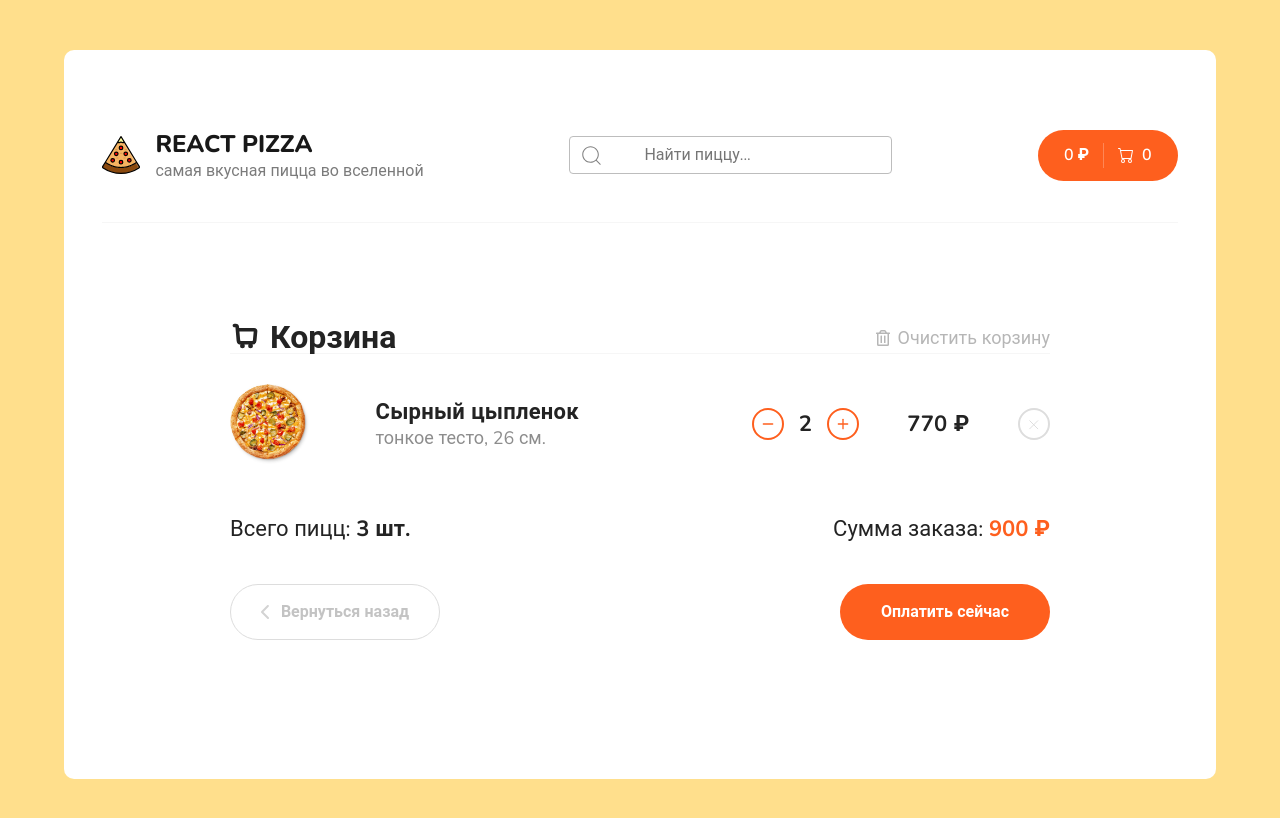
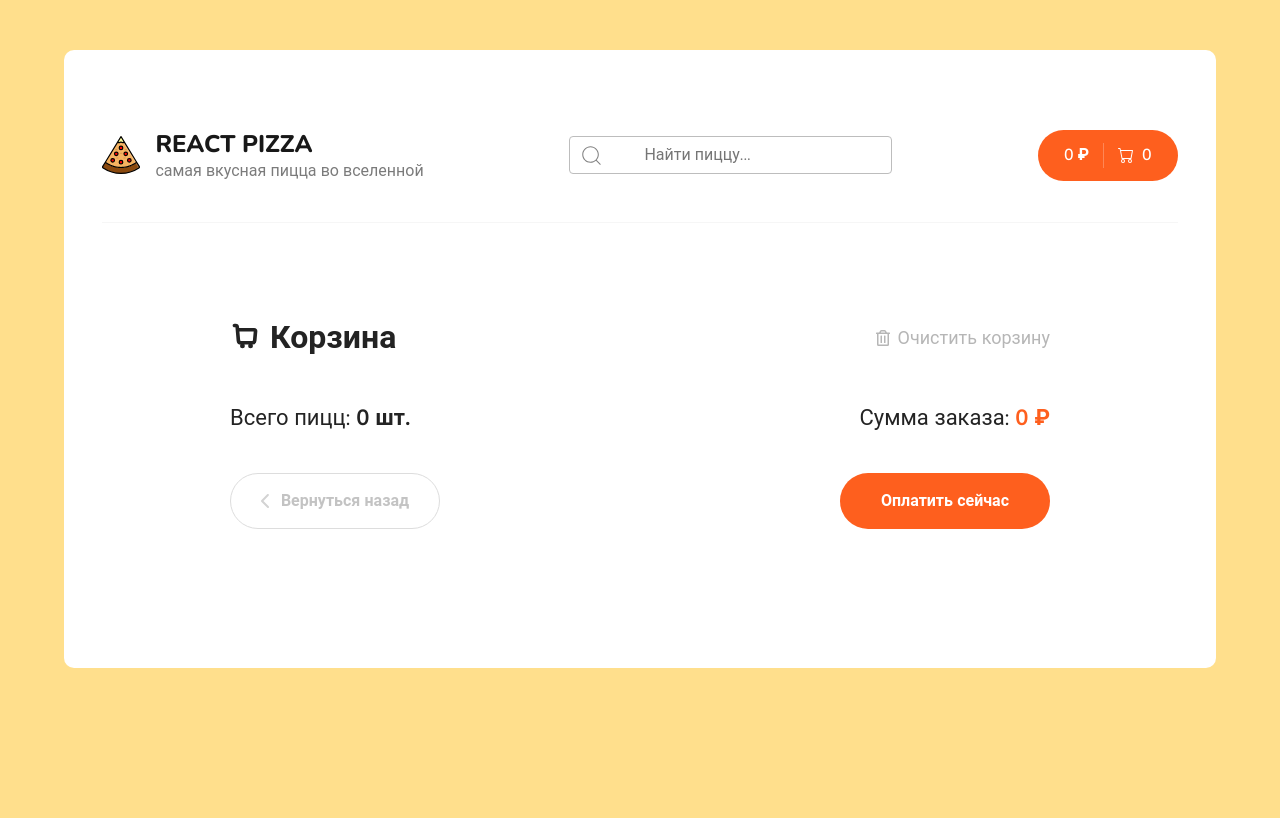
Before and after one commit to crazytar/pizza_test, a React (Create React App) app: page /cart in a window 1280 px wide. Shown: the top 818 px of the page. Built offline with nearby package versions, Linux system fonts and the light colour scheme.

Commit message:
cart logic well done

```diff
--- a/src/App.js
+++ b/src/App.js
@@ -13,6 +13,8 @@ import NotFound from './pages/NotFound';
 import Cart from './pages/Cart';
 
 export const AppContext = React.createContext('');
+export const testoArr = ['тонкое', 'традиционное'];
+
 function App() {
   const [searchValue, searchValueUpdate] = React.useState('');
   return (
--- a/src/assets/pizzas.json
+++ b/src/assets/pizzas.json
@@ -1,4 +1,5 @@
-[
+{
+  "pizzas": [
     {
       "id": 0,
       "imageUrl": "/img/pizzas/1.jpg",
@@ -173,3 +174,4 @@
       "rating": 7
     }
   ]
+}
--- a/src/components/PizzaBlock/index.jsx
+++ b/src/components/PizzaBlock/index.jsx
@@ -6,6 +6,7 @@ import { GrFormSubtract } from "react-icons/gr";
 import { useDispatch } from "react-redux";
 import { addToCart } from "../../redux/cartSlice";
 import styles from './PizzaBlock.module.scss';
+import { testoArr } from "../../App";
 
 const PizzaBlock = ({ id, title, price, priceDeltaSize, imageUrl, sizes, types }) => {
     const dispatch = useDispatch();
@@ -14,7 +15,6 @@ const PizzaBlock = ({ id, title, price, priceDeltaSize, imageUrl, sizes, types }
     const [activeSize, setactiveSize] = useState(0);//0,1,2
     var pizza_price = useRef(price);
 
-    const testoArr = ['тонкое', 'традиционное'];
     function onClickButtonAdd() {
         setCount(prev => prev + 1);
         const itemToRedux = {
@@ -22,8 +22,8 @@ const PizzaBlock = ({ id, title, price, priceDeltaSize, imageUrl, sizes, types }
             title,
             price: pizza_price.current,
             imageUrl,
-            type: activeType,
-            size: activeSize
+            type: types[activeType],
+            size: sizes[activeSize]
         }
         dispatch(addToCart(itemToRedux));
     }
@@ -52,7 +52,8 @@ const PizzaBlock = ({ id, title, price, priceDeltaSize, imageUrl, sizes, types }
                     {
                         types.map((type, index) => {
                             return (
-                                <li key={index} onClick={() => setactiveType(type)} className={activeType === type ? 'active' : ''}>{testoArr[Number(type)]}</li>)
+                                <li key={index} onClick={() => setactiveType(type)}
+                                    className={activeType === type ? 'active' : ''}>{testoArr[Number(type)]}</li>)
                         })
                     }
                     {/* <li className="active">тонкое</li>
@@ -62,7 +63,8 @@ const PizzaBlock = ({ id, title, price, priceDeltaSize, imageUrl, sizes, types }
                     {
                         sizes.map((size, index) => {
                             return (
-                                <li key={index} onClick={() => onChangeSize(index)} className={activeSize === index ? 'active' : ''}>{size} см.</li>)
+                                <li key={index} onClick={() => onChangeSize(index)}
+                                    className={activeSize === index ? 'active' : ''}>{size} см.</li>)
                         })
                     }
                     {/* <li className="active">26 см.</li>
--- a/src/pages/Cart.jsx
+++ b/src/pages/Cart.jsx
@@ -1,83 +1,98 @@
 import React from 'react'
 import NotFoundBlock from '../components/NotFoundBlock';
 import { Link } from 'react-router-dom';
+import { useSelector, useDispatch } from 'react-redux';
 
 import { FaRegTrashAlt } from "react-icons/fa";
 import { FiMinus, FiPlus } from "react-icons/fi";
 import { CiShoppingCart } from "react-icons/ci";
 import { IoIosClose } from "react-icons/io";
 import { GrClose } from 'react-icons/gr';
+import { testoArr } from '../App';
 
 import { addToCart, clearCart, remFromCart } from '../redux/cartSlice'
 
 const Cart = () => {
+    const { totalMoney, totalPizzas, items } = useSelector((store) => store.cart);
+    const dispatch = useDispatch();
+
+    const onClickRemove = (index) => {
+        dispatch(remFromCart(index));
+    }
+    function onClickClear() {
+        dispatch(clearCart());
+    }
+    // console.log(totalMoney, totalPizzas, items);
     return (
         <>
-            <div class="container container--cart">
-                <div class="cart">
-                    <div class="cart__top">
-                        <h2 class="content__title">
+            <div className="container container--cart">
+                <div className="cart">
+                    <div className="cart__top">
+                        <h2 className="content__title">
                             <CiShoppingCart />
                             Корзина</h2>
-                        <div class="cart__clear">
+                        <div onClick={onClickClear} className="cart__clear">
                             <FaRegTrashAlt />
                             <span>Очистить корзину</span>
                         </div>
                     </div>
-                    <div class="cart__item">
-                        <div class="cart__item-img">
+                    {items.map((obj, index) => {
+                        return (
+                            <div className="cart__item">
+                                <div className="cart__item-img">
                                     <img
-                                class="pizza-block__image"
-                                src="/img/pizzas/1.jpg"
-                                alt="Pizza"
+                                        className="pizza-block__image"
+                                        src={obj.imageUrl}
+                                        alt={obj.title}
                                     />
                                 </div>
-                        <div class="cart__item-info">
-                            <h3>Сырный цыпленок</h3>
-                            <p>тонкое тесто, 26 см.</p>
+                                <div className="cart__item-info">
+                                    <h3>{obj.title}</h3>
+                                    <p>{testoArr[obj.type]} тесто, {obj.size} см.</p>
                                 </div>
-                        <div class="cart__item-count">
-                            <div class="button button--outline button--circle cart__item-count-minus">
+                                <div className="cart__item-count">
+                                    <div className="button button--outline button--circle cart__item-count-minus">
 
                                         <FiMinus />
 
                                     </div>
-                            <b>2</b>
-                            <div class="button button--outline button--circle cart__item-count-plus">
+                                    <b>{obj.count}</b>
+                                    <div className="button button--outline button--circle cart__item-count-plus">
                                         <FiPlus />
 
                                     </div>
                                 </div>
-                        <div class="cart__item-price">
-                            <b>770 ₽</b>
+                                <div className="cart__item-price">
+                                    <b>{obj.price * obj.count} ₽</b>
                                 </div>
-                        <div class="cart__item-remove">
-                            <div class="button button--outline button--circle">
+                                <div onClick={(/*if we pass arg, it's event */) => onClickRemove(index)} className="cart__item-remove">
+                                    <div className="button button--outline button--circle">
                                         <GrClose />
 
                                     </div>
                                 </div>
+                            </div>)
+                    })}
+                    <div className="cart__bottom">
+                        <div className="cart__bottom-details">
+                            <span> Всего пицц: <b>{totalPizzas} шт.</b> </span>
+                            <span> Сумма заказа: <b>{totalMoney} ₽</b> </span>
                         </div>
-                    <div class="cart__bottom">
-                        <div class="cart__bottom-details">
-                            <span> Всего пицц: <b>3 шт.</b> </span>
-                            <span> Сумма заказа: <b>900 ₽</b> </span>
-                        </div>
-                        <div class="cart__bottom-buttons">
-                            <Link to="/" class="button button--outline button--add go-back-btn">
+                        <div className="cart__bottom-buttons">
+                            <Link to="/" className="button button--outline button--add go-back-btn">
                                 <svg width="8" height="14" viewBox="0 0 8 14" fill="none" xmlns="http://www.w3.org/2000/svg">
-                                    <path d="M7 13L1 6.93015L6.86175 1" stroke="#D3D3D3" stroke-width="1.5" stroke-linecap="round" stroke-linejoin="round" />
+                                    <path d="M7 13L1 6.93015L6.86175 1" stroke="#D3D3D3" strokeWidth="1.5" strokeLinecap="round" strokeLinejoin="round" />
                                 </svg>
 
                                 <span>Вернуться назад</span>
                             </Link>
-                            <div class="button pay-btn">
+                            <div className="button pay-btn">
                                 <span>Оплатить сейчас</span>
                             </div>
                         </div>
                     </div>
                 </div>
-            </div>
+            </div >
         </>
 
     )
--- a/src/pages/Home.jsx
+++ b/src/pages/Home.jsx
@@ -33,9 +33,11 @@ const Home = () => {
         isLoadingSet(true);
         //const categoty = categoryId > 0 ? `category=${categoryId}` : ``;
         const url = new URL('https://65d7103d27d9a3bc1d7a0dda.mockapi.io/pizza_site');
+        //const url = new URL('http://localhost:3500/pizzas');
         url.searchParams.append('page', currentPage);
         url.searchParams.append('limit', 4);
         categoryId && url.searchParams.append('category', categoryId);
+
         // fetch(url, {
         //     method: 'GET',
         //     headers: { 'content-type': 'application/json' },
--- a/src/redux/cartSlice.js
+++ b/src/redux/cartSlice.js
@@ -3,7 +3,13 @@ import { createSlice } from '@reduxjs/toolkit'
 const initialState = {
     totalMoney: 0,
     totalPizzas: 0,
-    items: [],
+    items: [], //array of Items, can be items with similar ID, but different custom fields (type, size)
+    // id,
+    // title,
+    // price,
+    // imageUrl,
+    // type,
+    // size
 }
 
 export const cartSlice = createSlice({
@@ -15,7 +21,7 @@ export const cartSlice = createSlice({
             state.totalMoney += action.payload.price;
             state.totalPizzas++;
             // state.total = state.items.reduce((sum, obj) => sum + obj.price, 0);
-            const similarItem = state.items.find((obj) =>
+            const similarItem = state.items.find((obj) => //if already exist , just inc counter
                 obj.id === action.payload.id && obj.type === action.payload.type && obj.size === action.payload.size)
             if (similarItem) {
                 similarItem.count++;
@@ -28,12 +34,17 @@ export const cartSlice = createSlice({
             }
         },
         remFromCart(state, action) {
-            state.items = state.items.filter((item) => item.id !== action.payload.id)
-            //state.total -= action.payload.price;
+            const index = action.payload;
+            state.totalMoney -= (state.items[index].price * state.items[index].count);
+            state.totalPizzas -= state.items[index].count;
+            state.items.splice(index, 1);//delete element
+            //payload is an index of array items
+            //state.items = state.items.filter((item) => item.id !== action.payload.id)
         },
         clearCart(state) {
             state.items = [];
-            state.total = 0;
+            state.totalMoney = 0;
+            state.totalPizzas = 0;
         },
     }
 })
```
Lines whose indentation alone changed are shown as unchanged.
